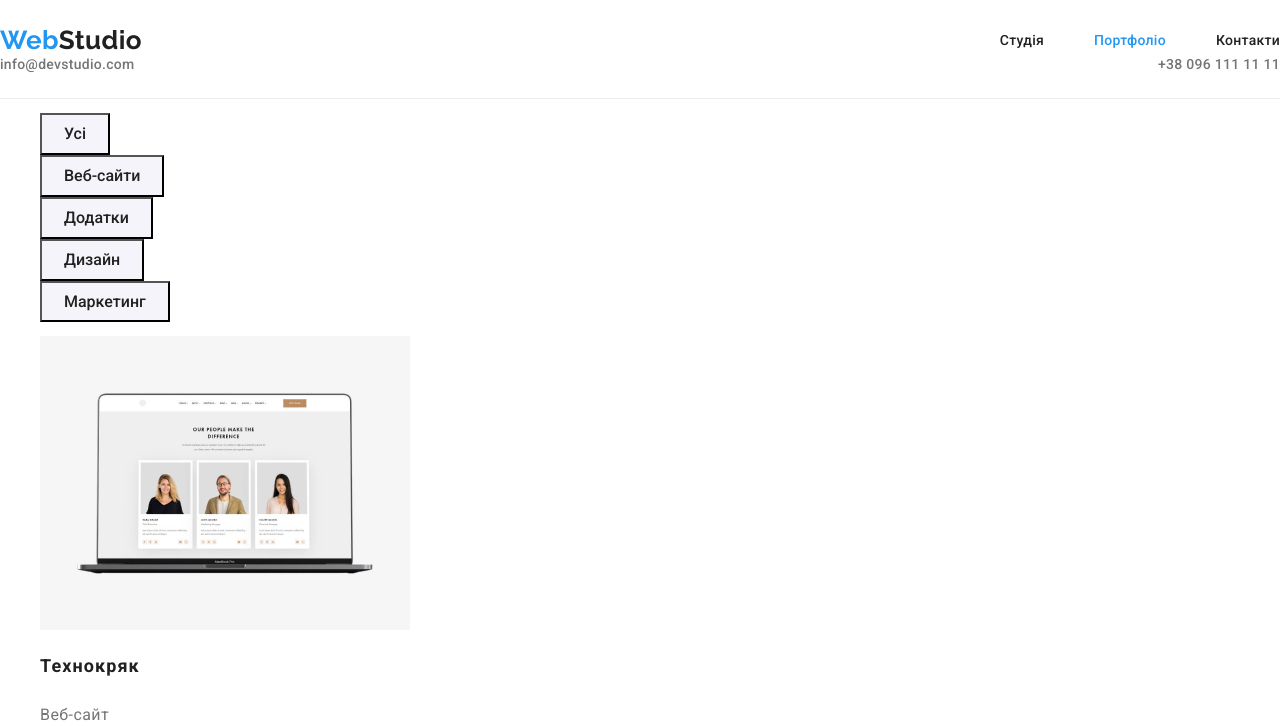
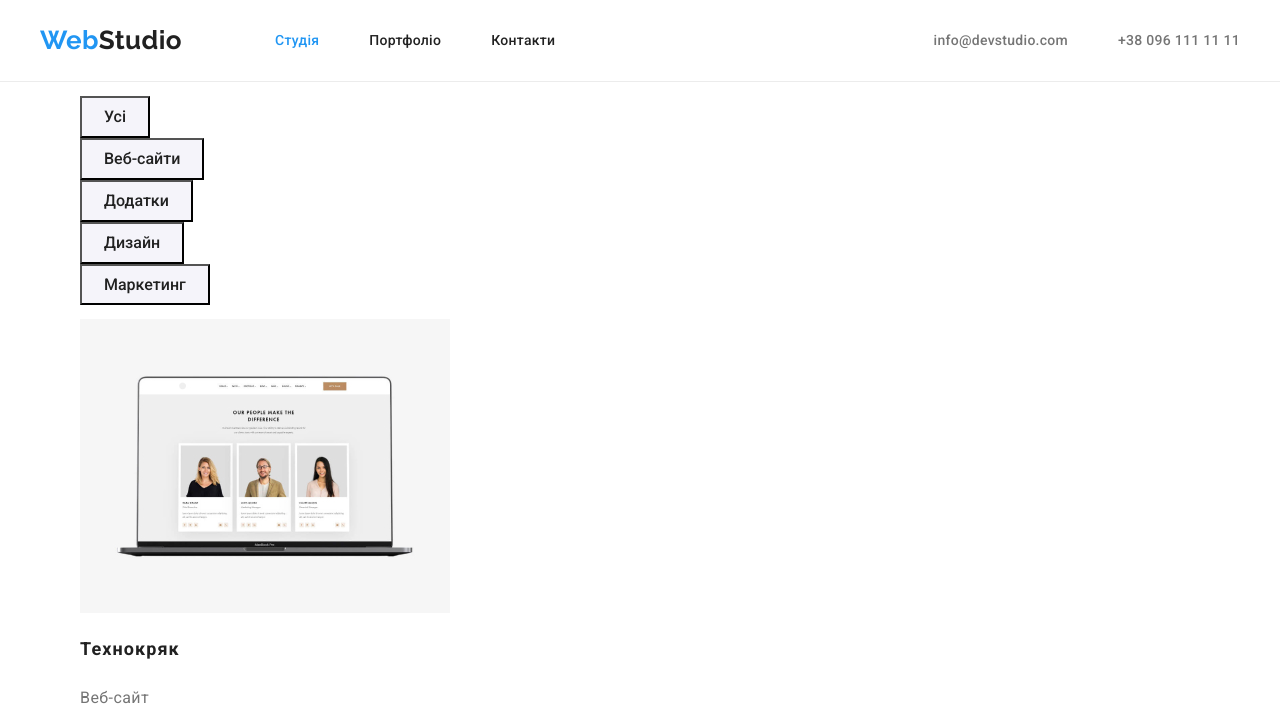
Before and after one commit to SlavaKholod/goit-markup-hw-08, a plain HTML site: page portfolio.html in a window 1280 px wide. Shown: the top 726 px of the page. Drawn offline with Linux system fonts and the light colour scheme.

Commit message:
add header styles

```diff
--- a/portfolio.html
+++ b/portfolio.html
@@ -17,16 +17,17 @@
   <body>
     <header class="page-header">
       <!-- навігація по сайту -->
+      <div class="header-container container">
         <nav class="main-navigation">
           <a href="./index.html" class="logo">
             <span class="logo-web">Web</span>Studio
           </a>
           <ul class="navigation">
             <li class="navigation-item">
-            <a href="./index.html">Студія</a>
+              <a href="./index.html" class="current-page">Студія</a>
             </li>
-          <li class="navigation-item current">
-            <a href="./portfolio.html" class="current-page">Портфоліо</a>
+            <li class="navigation-item">
+              <a href="./portfolio.html">Портфоліо</a>
             </li>
             <li class="navigation-item">
               <a href="">Контакти</a>
@@ -42,10 +43,12 @@
             <a href="tel:+380961111111">+38 096 111 11 11</a>
           </li>
         </ul>
+      </div>
     </header>
 
     <main>
       <!-- Портфоліо -->
+      <div class="container">
         <section class="portfolio">
           <h1 class="visually-hidden">Портфоліо</h1>
           <!-- Кнопки навігації -->
@@ -54,7 +57,9 @@
             <li>
               <button type="button" class="filter-button">Веб-сайти</button>
             </li>
-          <li><button type="button" class="filter-button">Додатки</button></li>
+            <li>
+              <button type="button" class="filter-button">Додатки</button>
+            </li>
             <li><button type="button" class="filter-button">Дизайн</button></li>
             <li>
               <button type="button" class="filter-button">Маркетинг</button>
@@ -119,7 +124,11 @@
             </li>
             <li class="portfolio-item">
               <a href="" target="_blank" rel="noopener nofollow noreferrer">
-              <img src="./images/portfolio-6.jpg" alt="Веб-сайт" width="370" />
+                <img
+                  src="./images/portfolio-6.jpg"
+                  alt="Веб-сайт"
+                  width="370"
+                />
                 <h2>Inspiration has no Borders</h2>
                 <p>Веб-сайт</p>
               </a>
@@ -159,9 +168,11 @@
             </li>
           </ul>
         </section>
+      </div>
     </main>
 
     <footer class="page-footer">
+      <div class="container">
         <a href="./index.html" class="logo">
           <span class="logo-web">Web</span>Studio
         </a>
@@ -185,6 +196,7 @@
             </li>
           </ul>
         </address>
+      </div>
     </footer>
   </body>
 </html>
```
Lines whose indentation alone changed are shown as unchanged.
